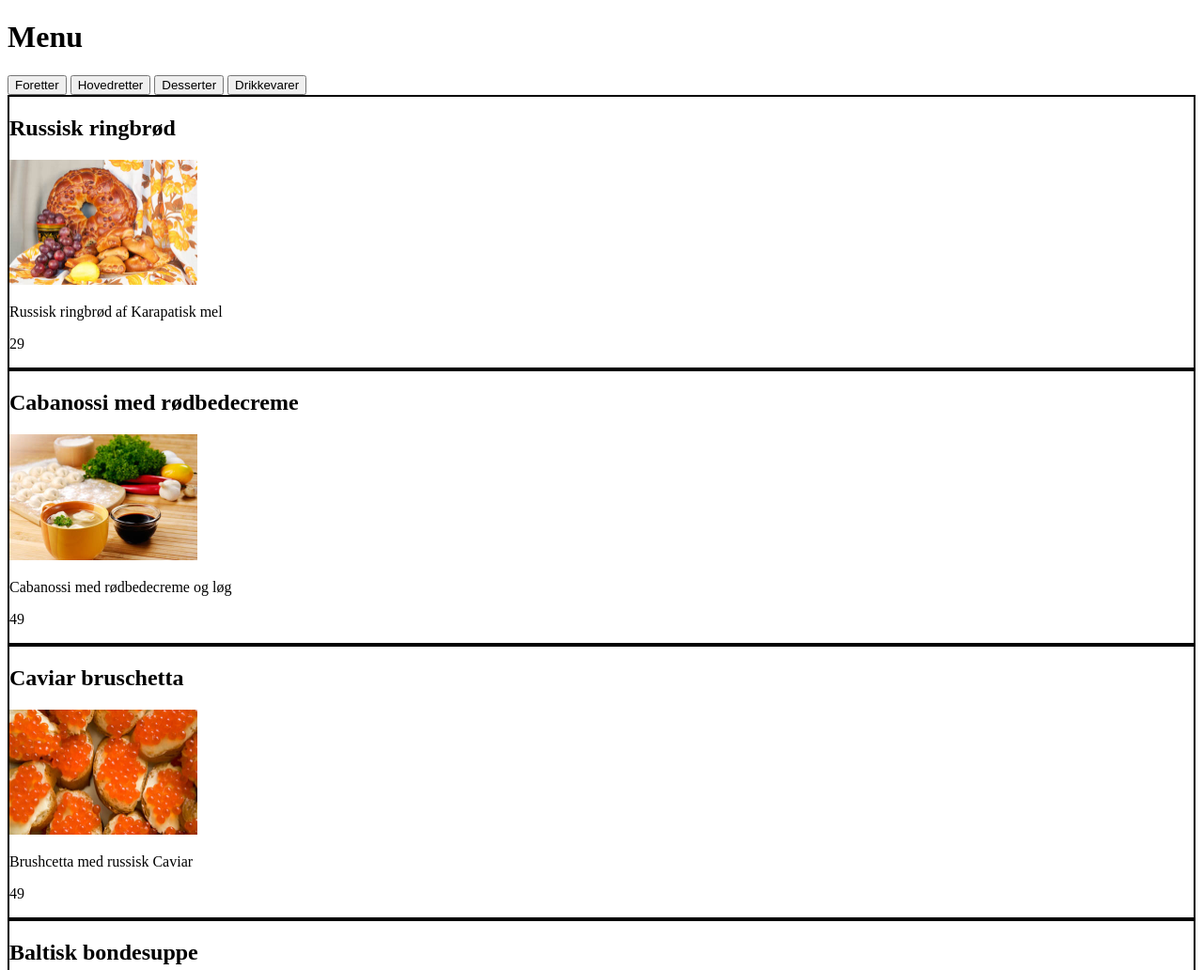
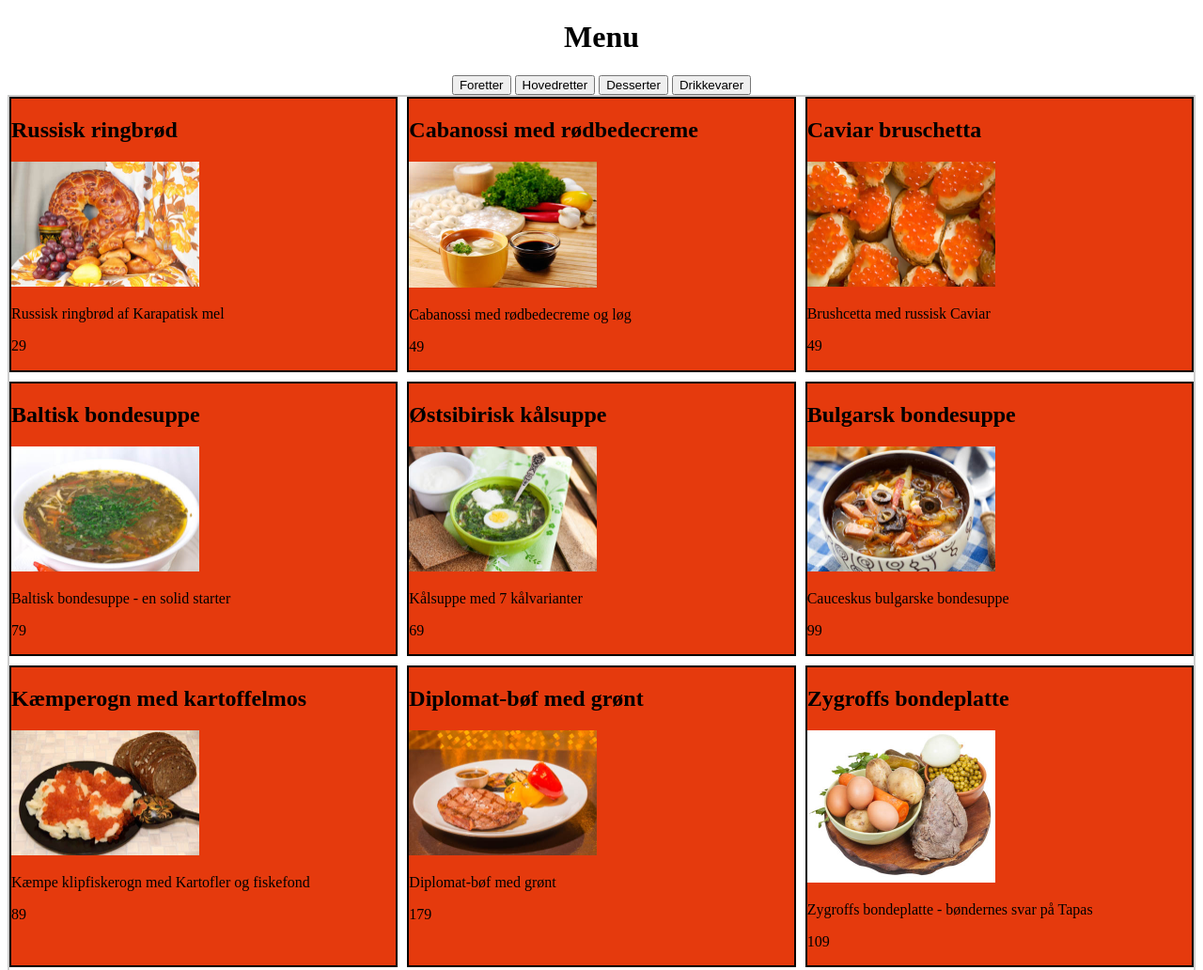
Before and after one commit to jean9514/min_babushka, a plain HTML site: page index.html in a window 1280 px wide. Shown: the top 1032 px of the page at 94% size. Drawn offline with Linux system fonts and the light colour scheme.

Commit message:
noter opdateret

```diff
--- a/index.html
+++ b/index.html
@@ -12,26 +12,44 @@
 <!-- CSS  -->
     <style>
 
+        body{
+
+        }
+
+        header{
+
+        }
+
+        h1{
+
+            text-align: center;
+        }
+
+        nav{
+             text-align: center;
+
+        }
+
         img {
             width: 200px;
             height: auto;
+
         }
 
         article {
             clear: both;
             border: 2px solid black;
+            background-color: #E53A0D;
 
         }
 
-        main {
+        section {
             display: grid;
             grid-gap: 10px;
             border: 2px solid #ccc;
 
+
         }
-
-
-/*  min sidde er ikke længer responsiv... AAARGHHHH tobe fixed tirsdag!!!       */
 
 
         /* siden gøres repsonsiv via @mediaqueries sat på main*/
@@ -72,7 +90,7 @@
 
     <section class="menu-container">
 
-
+<!-- kan denne ikke slettes hvis "bare" man ligeledes flytter grid ud på ARTICLE og det samme gør sig gælende for @media. tjek med MARTIN tirsdag-->
     </section>
 
     <template class="ret-template">
@@ -83,8 +101,6 @@
             <p class="ret-kortbeskrivelse"> </p>
             <p class="ret-pris"> </p>
             <p class="ret-kategori"> </p>
-
-
 
             <!--
             <p class="ret-id"> </p>
@@ -97,8 +113,7 @@
 
 <!-- JSCRIPT -->
     <script>
-        // global variable af Array retter.
-
+        // global variable af Array retter. samt variablen kategoriFilter
         let retter = [];
         let kategoriFilter = "alle";
 
```
